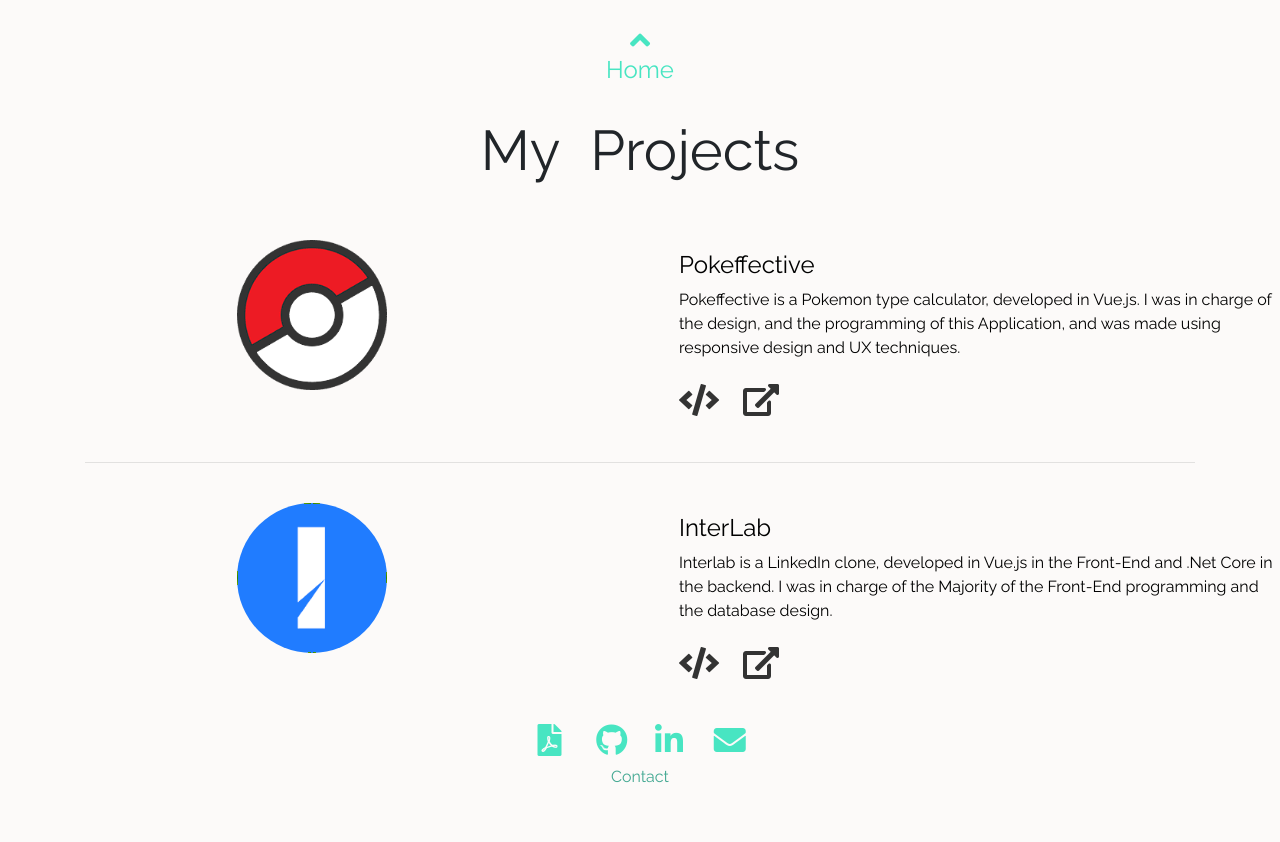
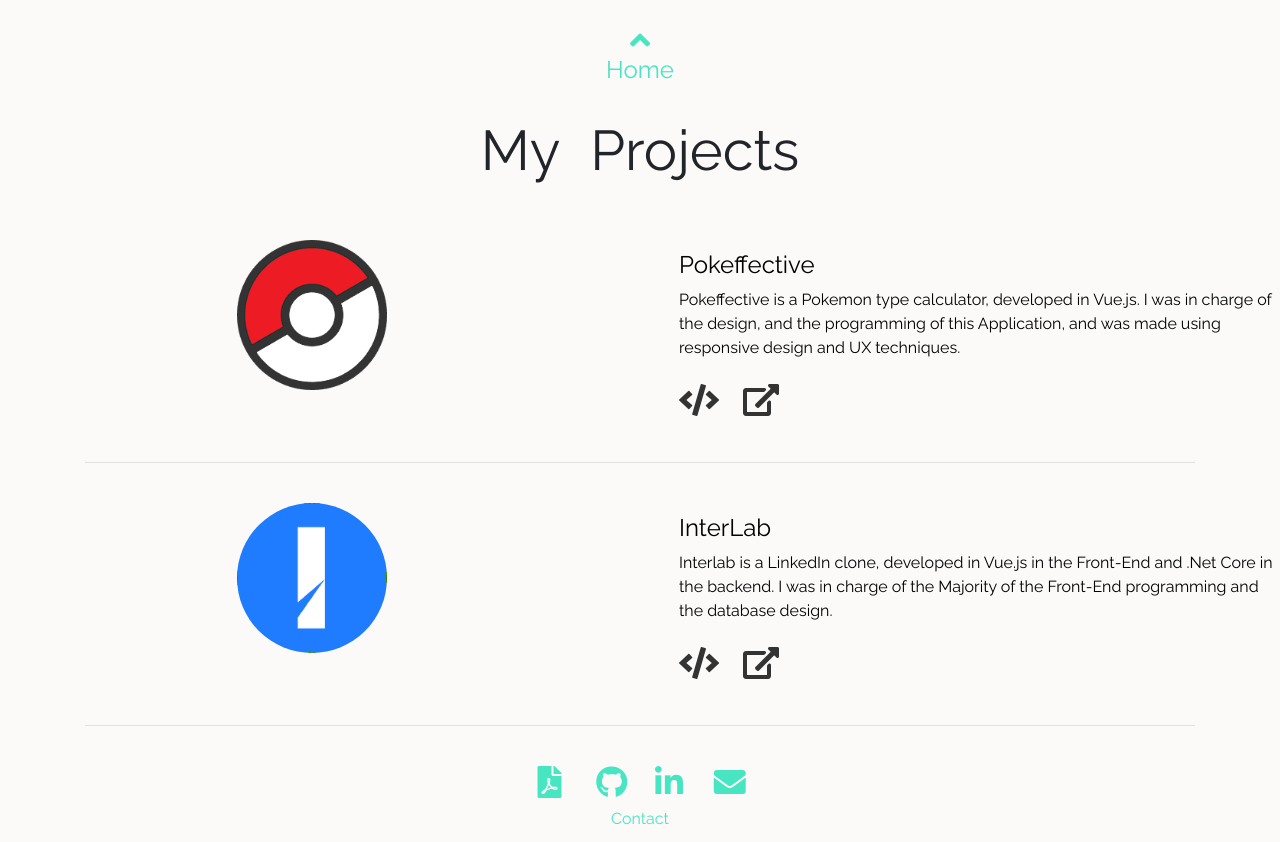
Before and after one commit to 8rb/Portfolio, a React (Create React App) app: page /projects in a window 1280 px wide. Built offline with nearby package versions, Linux system fonts and the light colour scheme.

Commit message:
Fixed routing and footer

```diff
--- a/src/App.css
+++ b/src/App.css
@@ -29,7 +29,7 @@ h3 {
 
 h4 {
     font-size: 100%;
-    color: #43a892;
+    color: #48E5C2;
 }
 
 .pokeball {
--- a/src/components/MainComponent.js
+++ b/src/components/MainComponent.js
@@ -1,19 +1,27 @@
 import React, { Component } from 'react';
 import Home from './HomeComponent';
 import Projects from './ProjectsComponent';
-import { Switch, Route, Redirect, withRouter } from 'react-router-dom';
+import { Switch, Route, withRouter, BrowserRouter as Router, Redirect } from 'react-router-dom';
 
 class Main extends Component {
 
     render(){
         return(
-            <div>
-                <Switch>
-                    <Route path="/home" component={() => <Home/>}/>
-                    <Route path="/projects" component={() => <Projects/>}/>
-                    <Redirect to="/home"/>
-                </Switch>
-            </div>
+            <Router>
+                <div>
+                    <Switch>
+                        <Route exact path="/">
+                            <Home/>
+                        </Route>
+                        <Route path="/projects">
+                            <Projects/>
+                        </Route>
+                        <Route path="*">
+                            <Redirect to="/"/>
+                        </Route>
+                    </Switch>
+                </div>
+            </Router>
         );
     }
 }
--- a/src/components/ProjectsComponent.js
+++ b/src/components/ProjectsComponent.js
@@ -1,4 +1,4 @@
-import React from 'react';
+import React, { Component } from 'react';
 import { Media } from 'reactstrap';
 import Pokeball from '../images/pokeffective.png';
 import InterlabLogo from '../images/interlab.png';
@@ -106,20 +106,49 @@ function Interlab() {
     );
 }
 
-function Projects() {
+class Projects extends Component {
+    constructor(props) {
+        super(props);
+        this.state = {
+          isPhone: false
+        };
+        this.updatePredicate = this.updatePredicate.bind(this);
+    }
+    componentDidMount() {
+        this.updatePredicate();
+        window.addEventListener("resize", this.updatePredicate);
+      }
+
+      componentWillUnmount() {
+        window.removeEventListener("resize", this.updatePredicate);
+      }
+
+      updatePredicate() {
+        this.setState({ isPhone: window.innerWidth < 576 });
+      }
+    render() {
+        const isPhone = this.state.isPhone;
         return(
             <div className="main">
                 <ProjectsHeader/>
                 <Pokeffective/>
                 <Interlab/>
-                <div className="blank">
-
+                <div>
+                    {isPhone ? (
+                    <div className="blank">
+                        <footer className="footer fixed-bottom">
+                            <Contact/>
+                        </footer>
+                    </div>
+                    ) : (
+                    <footer className="footer">
+                        <Contact/>
+                    </footer>
+                    )}
                 </div>
-                <footer className="footer fixed-bottom">
-                    <Contact/>
-                </footer>
             </div>
-        )
+        );
+    }
 }
 
 export default Projects;
```
Also changed, not shown: src/logo.svg (deleted).
